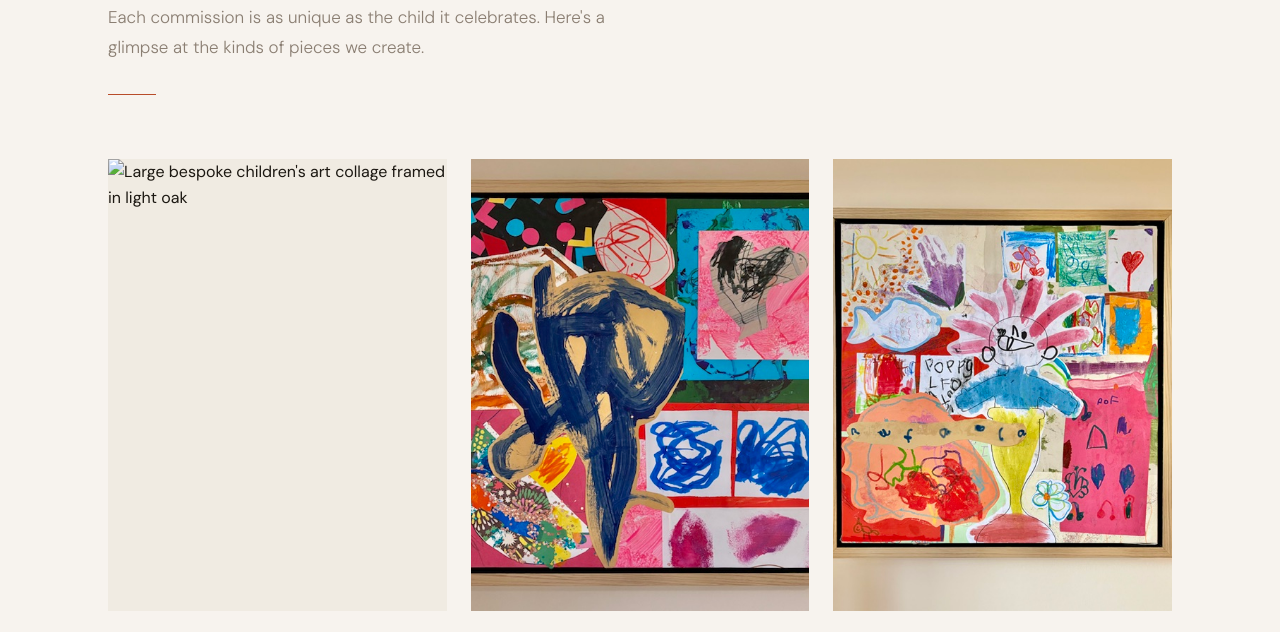
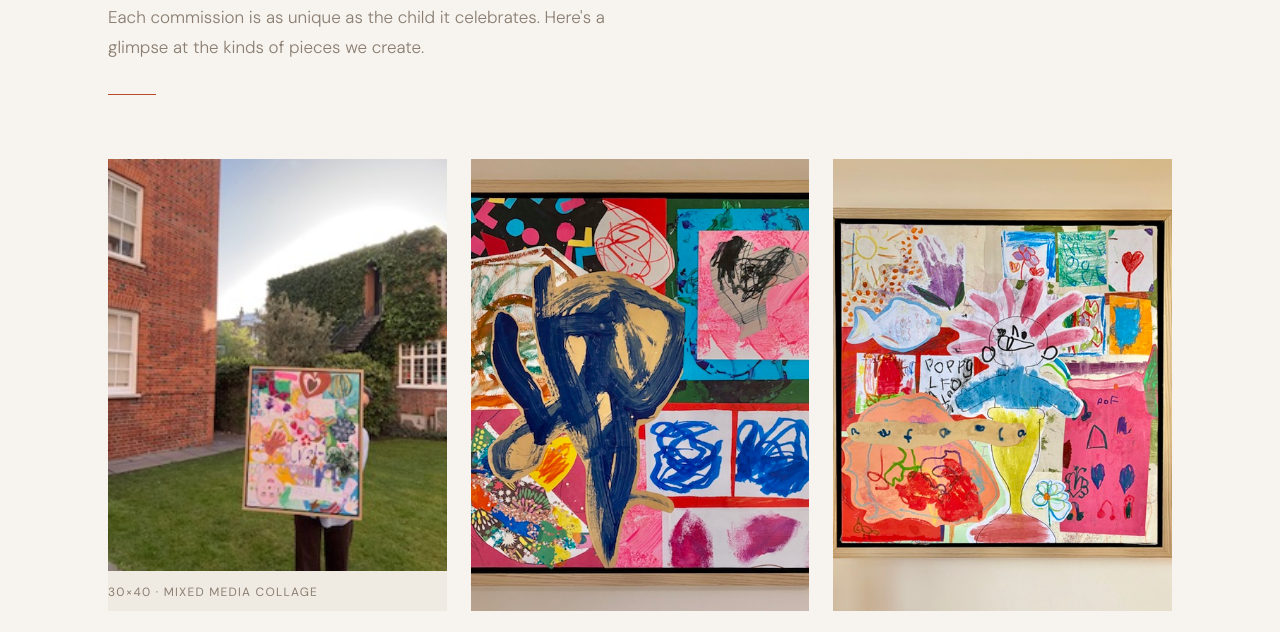
Before and after one commit to brookewitt/littlestgalleries.com, a plain HTML site: page index.html in a window 1280 px wide. Shown: the part 1835-2467 px from the top of the page. Drawn offline with nearby package versions, Linux system fonts and the light colour scheme; grey boxes are pictures that could not be loaded.

Commit message:
Update index.html

```diff
--- a/index.html
+++ b/index.html
@@ -701,7 +701,7 @@
 
     <div class="gallery-grid">
       <div class="gallery-card fade-in">
-        <img src="IMG_8389.jpg" alt="Large bespoke children's art collage framed in light oak" style="width:100%;height:100%;object-fit:cover;display:block;" />
+        <img src="IMG_8813.JPG" alt="Large bespoke children's art collage framed in light oak" style="width:100%;height:calc(100% - 40px);object-fit:cover;display:block;" />
         <p class="gallery-label">30×40 · Mixed media collage</p>
       </div>
       <div class="gallery-card fade-in">
```
